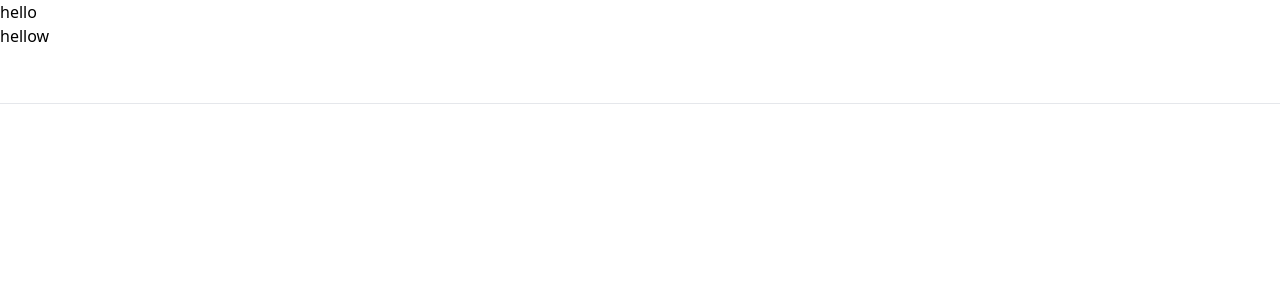
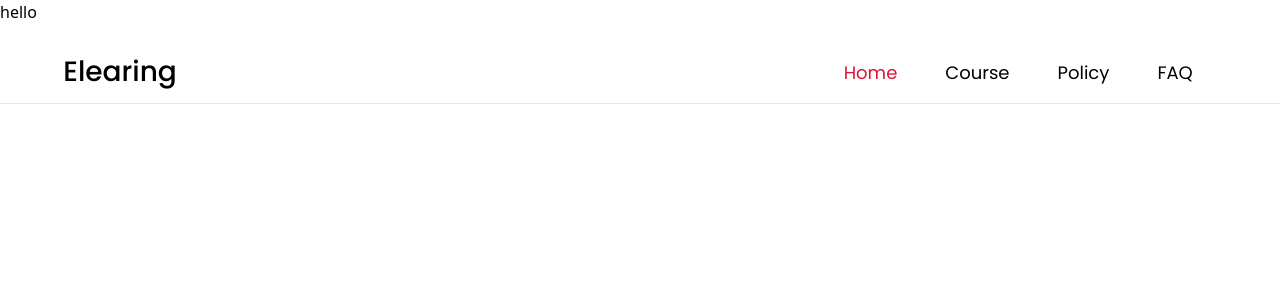
Before and after one commit to bikashroy120/lms-client, a Next.js app: page / in a window 1280 px wide. Shown: the top 300 px of the page. Built offline with nearby package versions, Linux system fonts and the light colour scheme.

Commit message:
nav item add

```diff
--- a/app/components/Header.tsx
+++ b/app/components/Header.tsx
@@ -1,6 +1,8 @@
 "use client"
 
+import Link from 'next/link';
 import React, { FC, useState } from 'react'
+import NavItem from '../utils/NavItem';
 
 type Props = {
   open: boolean;
@@ -11,11 +13,11 @@ type Props = {
 const Header: FC<Props> = (props) => {
   const [active, setActive] = useState(false)
 
-  if(typeof window !=="undefined"){
-    window.addEventListener("scroll",()=>{
-      if(window.scrollY > 80){
+  if (typeof window !== "undefined") {
+    window.addEventListener("scroll", () => {
+      if (window.scrollY > 80) {
         setActive(true)
-      }else{
+      } else {
         setActive(false)
       }
     })
@@ -25,8 +27,18 @@ const Header: FC<Props> = (props) => {
     <div
       className={`${active ? " dark:bg-opacity-50 dark:bg-gradient-to-b dark:from-gray-900 dark:to-black fixed top-0 left-0 w-full h-[80px] z-[80] border-b dark:border-[#ffffff1c] shadow-xl transition duration-500" : "w-full border-b dark:border-[#ffffff1c] z-[80] h-[80px] dark:shadow"}`}
     >
-      hellow
-
+      <div className=' w-[90%] 800px:w-[92%] m-auto py-2 h-full'>
+        <div className=' w-full h-[80px] flex items-center justify-between p-3'>
+            <div>
+                <Link href={"/"} className=' text-[28px] font-Poppins font-[500] text-black dark:text-white'>
+                    Elearing
+                </Link>
+            </div>
+            <div className=' flex items-center'>
+                <NavItem activeItem={props.activeItem} isMobile={false}/>
+            </div>
+        </div>
+      </div>
     </div>
   )
 }
--- a/app/page.tsx
+++ b/app/page.tsx
@@ -10,8 +10,8 @@ export default function Home() {
   return (
       <>
         <div>
-        hello
-        <Header open={open} setOpen={setOpen} activeItem={activeItem}/>
+          hello
+        < Header open={open} setOpen={setOpen} activeItem={activeItem}/>
         </div>
       </>
   )
--- /dev/null
+++ b/app/utils/NavItem.tsx
@@ -0,0 +1,64 @@
+import Link from 'next/link'
+import React from 'react'
+
+type Props = {
+    activeItem: number,
+    isMobile: boolean,
+}
+
+
+export const navsItemData = [
+    {
+        name: "Home",
+        url: "/"
+    },
+    {
+        name: "Course",
+        url: "/courde"
+    },
+    {
+        name: "Policy",
+        url: "/policy"
+    },
+    {
+        name: "FAQ",
+        url: "/faq"
+    },
+]
+
+const NavItem = ({ activeItem, isMobile }: Props) => {
+    return (
+        <>
+            <div className=' hidden 800px:flex'>
+                {
+                    navsItemData && navsItemData.map((i, index) => (
+                        <Link href={`${i.url}`} key={index} passHref>
+                            <span className={`${activeItem === index ? "dark:text-[#37a39a] text-[crimson]" : "dark:text-white text-black"} text-[18px] px-6 font-Poppins font-[400]`}>
+                                {i.name}
+                            </span>
+                        </Link>
+                    ))
+                }
+            </div>
+            {
+                isMobile && (
+                    <div className=' 800px:hidden mt-5'>
+                        <div className='w-full text-center py-6'>
+                            {
+                                navsItemData && navsItemData.map((i, index) => (
+                                    <Link href={`${i.url}`} key={index} passHref>
+                                        <span className={`${activeItem === index ? "dark:text-[#37a39a] text-[crimson]" : "dark:text-white text-black"} text-[18px] px-6 font-Poppins font-[400]`}>
+                                            {i.name}
+                                        </span>
+                                    </Link>
+                                ))
+                            } F
+                        </div>
+                    </div>
+                )
+            }
+        </>
+    )
+}
+
+export default NavItem
```
